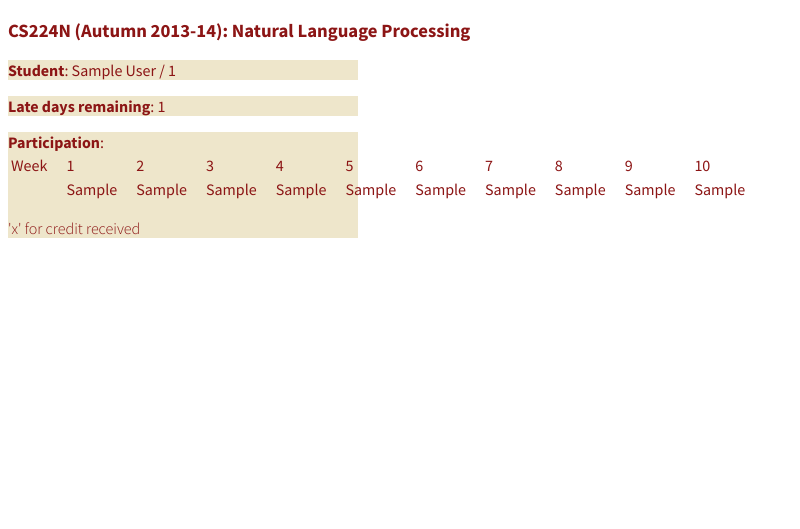
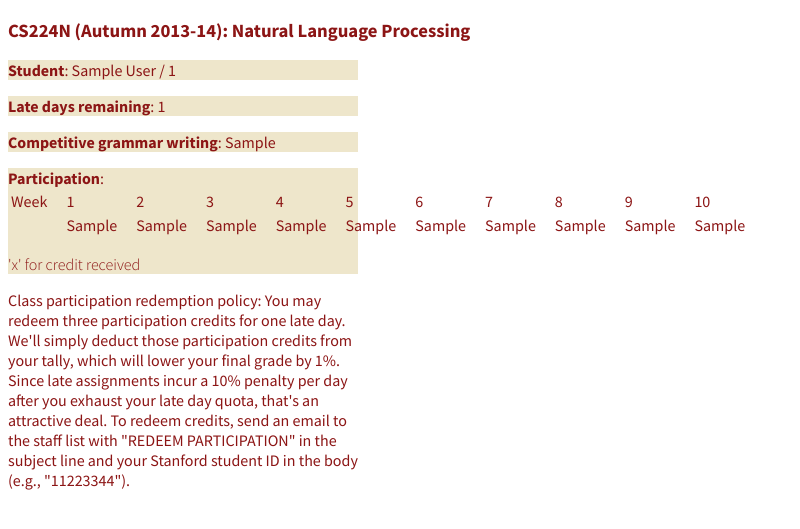
Before and after one commit to rayder441/lms, a Django app: page /id/1/ in a window 1280 px wide. Shown: the top 529 px of the page, without its empty margins (0-800 px from the left). Run offline with Django 3.2, Linux system fonts and the light colour scheme; tables that the repository leaves empty hold one stand-in row (values such as "Sample post").

Commit message:
Update for week 4

```diff
--- a/participation/models.py
+++ b/participation/models.py
@@ -5,6 +5,7 @@ class Student(models.Model):
     name = models.CharField(max_length=100)
     sunet = models.CharField(max_length=100,null=True)
     late_days = models.IntegerField(default=4)
+    cgw = models.CharField(max_length=1,blank=True,null=True)
     week1 = models.CharField(max_length=1,blank=True,null=True)
     week2 = models.CharField(max_length=1,blank=True,null=True)
     week3 = models.CharField(max_length=1,blank=True,null=True)
--- a/participation/static/style.css
+++ b/participation/static/style.css
@@ -6,6 +6,11 @@ body {
 #query-form {
    max-width:400px;
 }
+
+p {
+   width:350px;
+   max-width:350px;
+   }
 
 .record {
    background-color:#eee6cb;
--- a/participation/templates/query.html
+++ b/participation/templates/query.html
@@ -12,6 +12,7 @@
     <h3>CS224N (Autumn 2013-14): Natural Language Processing</h3>
     <div class="record"><span class="dlabel">Student</span>: {{ student.name }} / {{ student.id }}</div>
     <div class="record"><span class="dlabel">Late days remaining</span>: {{ student.late_days }}</div>
+    <div class="record"><span class="dlabel">Competitive grammar writing</span>: {{ student.cgw }}</div>
     <div class="record">
       <span class="dlabel">Participation</span>:
       <table id="by-week">
@@ -45,6 +46,7 @@
       <div id="buffer"></div>
       <span class='footnote'>'x' for credit received</span>
     </div>
+    <p> Class participation redemption policy: You may redeem three participation credits for one late day. We'll simply deduct those participation credits from your tally, which will lower your final grade by 1%. Since late assignments incur a 10% penalty per day after you exhaust your late day quota, that's an attractive deal. To redeem credits, send an email to the staff list with "REDEEM PARTICIPATION" in the subject line and your Stanford student ID in the body (e.g., "11223344").</p>
   </div>
 </body>
 
```
